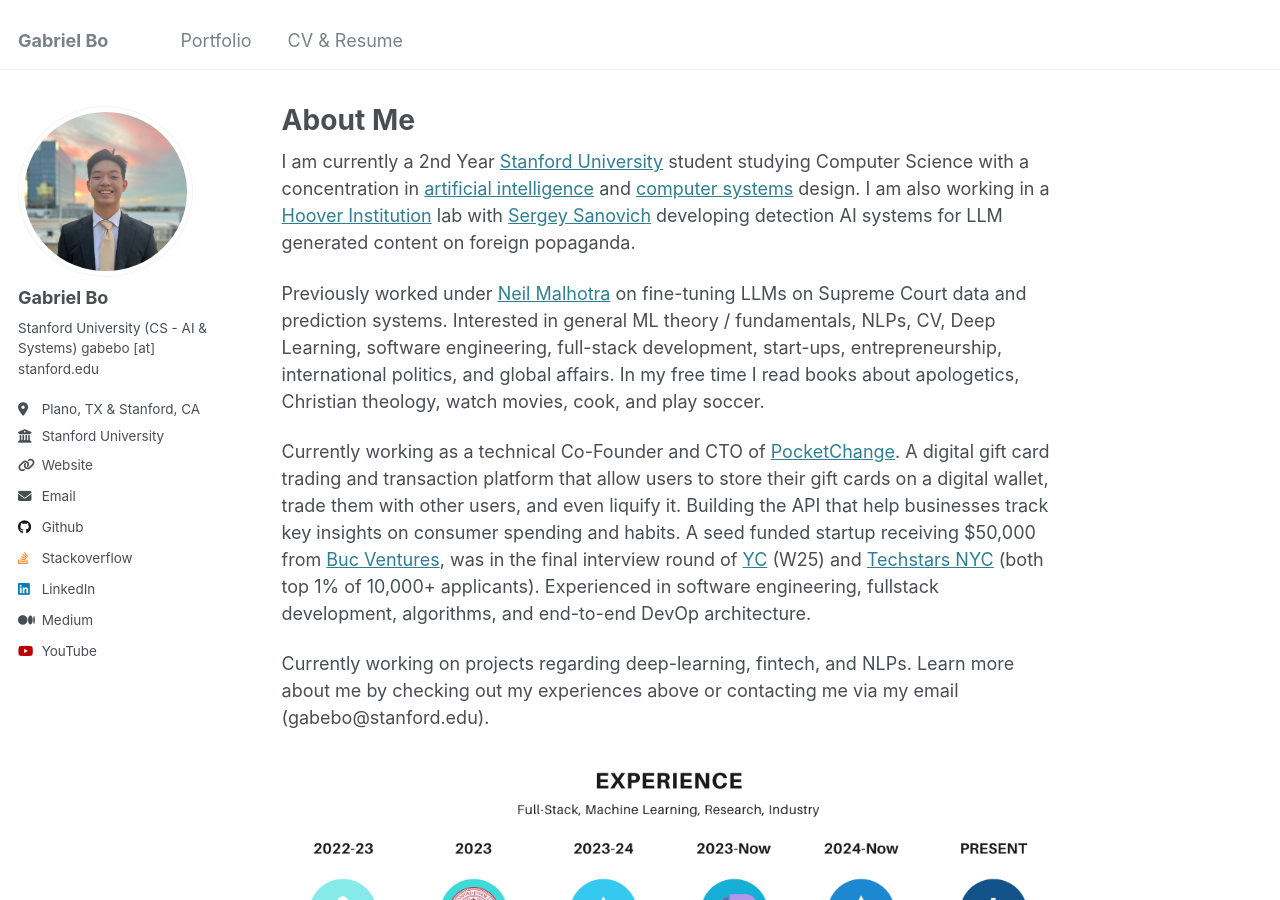
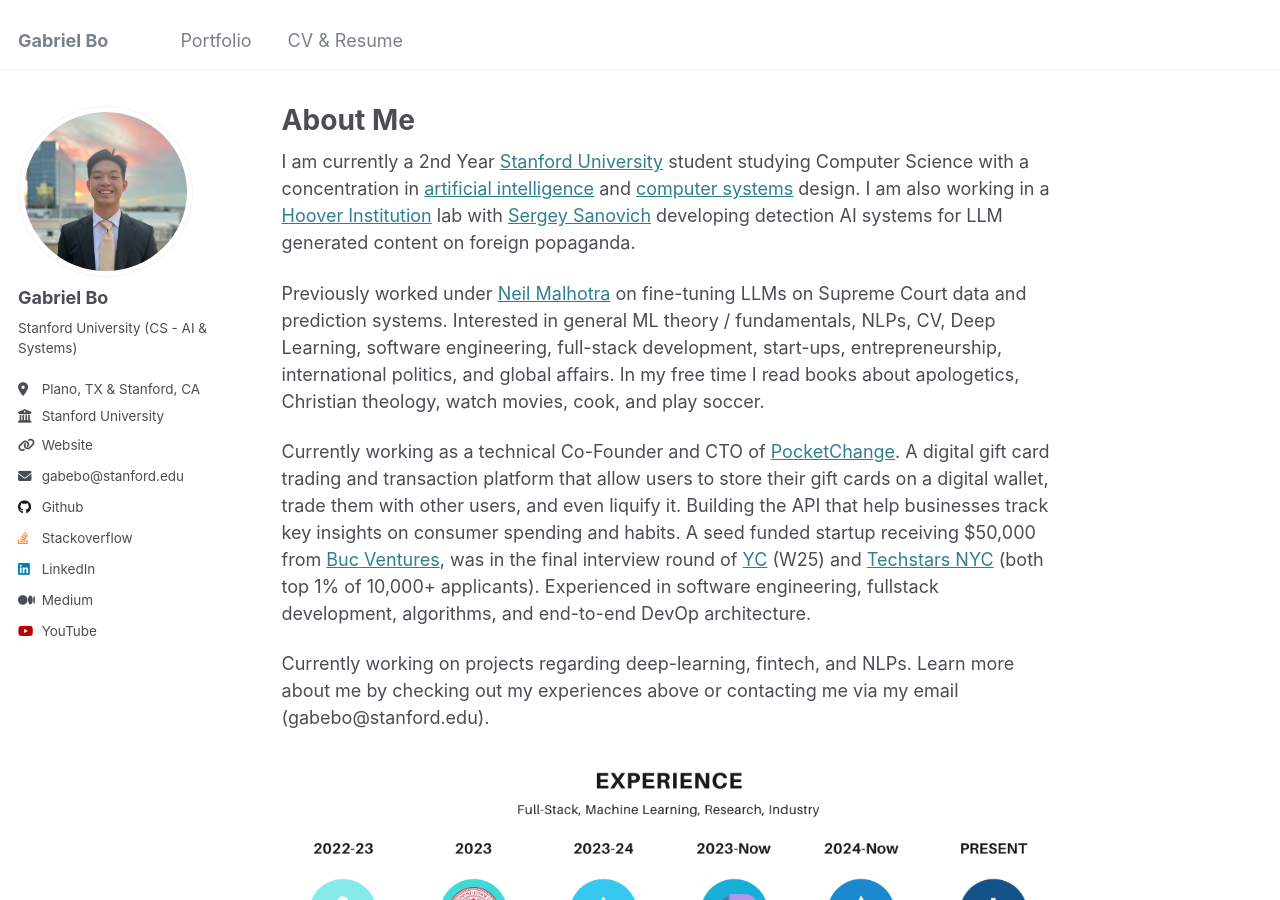
Before and after one commit to gabrielkmbo/gabrielkmbo.github.io, a Jekyll site: the page built from _pages/about.md, in a window 1280 px wide and 900 px high. Built offline with Jekyll 4.4.1, drawn with Linux system fonts in a browser that asks for light colours.

Commit message:
feat: email

```diff
--- a/_config.yml
+++ b/_config.yml
@@ -26,7 +26,6 @@ author:
   pronouns         : # example: "she/her"
   bio              : |
     Stanford University (CS - AI & Systems)
-    gabebo [at] stanford.edu
   location         : "Plano, TX & Stanford, CA"
   employer         : "Stanford University"
   uri              : gabrielkmbo.github.io
--- a/_data/ui-text.yml
+++ b/_data/ui-text.yml
@@ -25,7 +25,7 @@ en: &DEFAULT_EN
   feed_label                 : "Feed"
   powered_by                 : "Powered by"
   website_label              : "Website"
-  email_label                : "Email"
+  email_label                : "gabebo@stanford.edu"
   recent_posts               : "Recent Posts"
   undefined_wpm              : "Undefined parameter words_per_minute at _config.yml"
   comment_form_info          : "Your email address will not be published. Required fields are marked"
```
